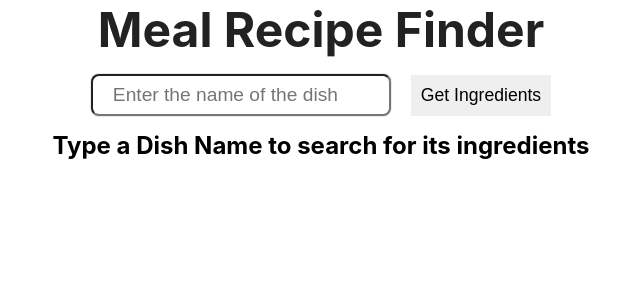
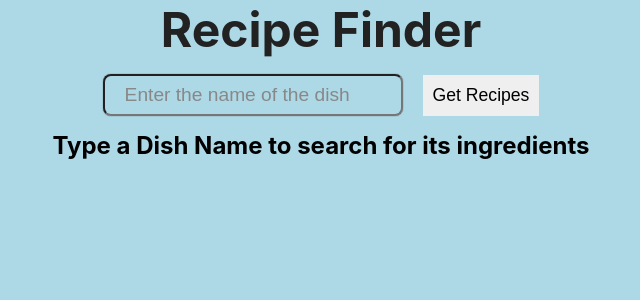
Before and after one commit to devkrishn/Recipe-Finder, a React (Create React App) app: page / in a window 1280 px wide. Shown: the top 300 px of the page, without its empty margins (319-959 px from the left). Built offline with nearby package versions, Linux system fonts and the light colour scheme.

Commit message:
Changed style of home page and modiefied recipe page

```diff
--- a/src/css/recipesearch.css
+++ b/src/css/recipesearch.css
@@ -2,7 +2,8 @@
     display: flex;
     flex-direction: row;
     justify-content: space-around;
-    margin: 20px 5px;
+    margin: 10px;
+    background-color: rgba(231, 108, 231, 0.2);
   }
 
   .title {
--- a/src/headerForm.js
+++ b/src/headerForm.js
@@ -25,7 +25,7 @@ class HeaderForm extends Component {
     return (
       <div>
         <div className="header-container">
-          <h1 className="heading">Meal Recipe Finder</h1>
+          <h1 className="heading">Recipe Finder</h1>
           <form className="input-form">
             <input
               type="text"
@@ -34,7 +34,7 @@ class HeaderForm extends Component {
             />
             <input
               type="submit"
-              value="Get Ingredients"
+              value="Get Recipes"
               onClick={this.getRecipe}
             />
           </form>
--- a/src/index.css
+++ b/src/index.css
@@ -1,13 +1,33 @@
+* {
+  margin: 0;
+  padding: 0;
+  box-sizing: border-box;
+}
+
 body {
+  background-color: lightblue;
   margin: 0;
-  font-family: -apple-system, BlinkMacSystemFont, 'Segoe UI', 'Roboto', 'Oxygen',
-    'Ubuntu', 'Cantarell', 'Fira Sans', 'Droid Sans', 'Helvetica Neue',
+  font-family: -apple-system, BlinkMacSystemFont, "Segoe UI", "Roboto", "Oxygen",
+    "Ubuntu", "Cantarell", "Fira Sans", "Droid Sans", "Helvetica Neue",
     sans-serif;
   -webkit-font-smoothing: antialiased;
   -moz-osx-font-smoothing: grayscale;
 }
 
 code {
-  font-family: source-code-pro, Menlo, Monaco, Consolas, 'Courier New',
+  font-family: source-code-pro, Menlo, Monaco, Consolas, "Courier New",
     monospace;
 }
+
+::placeholder {
+  color: #888;
+  opacity: 1;
+}
+
+:-ms-input-placeholder {
+  color: #888;
+}
+
+::-ms-input-placeholder {
+  color: #888;
+}
```
